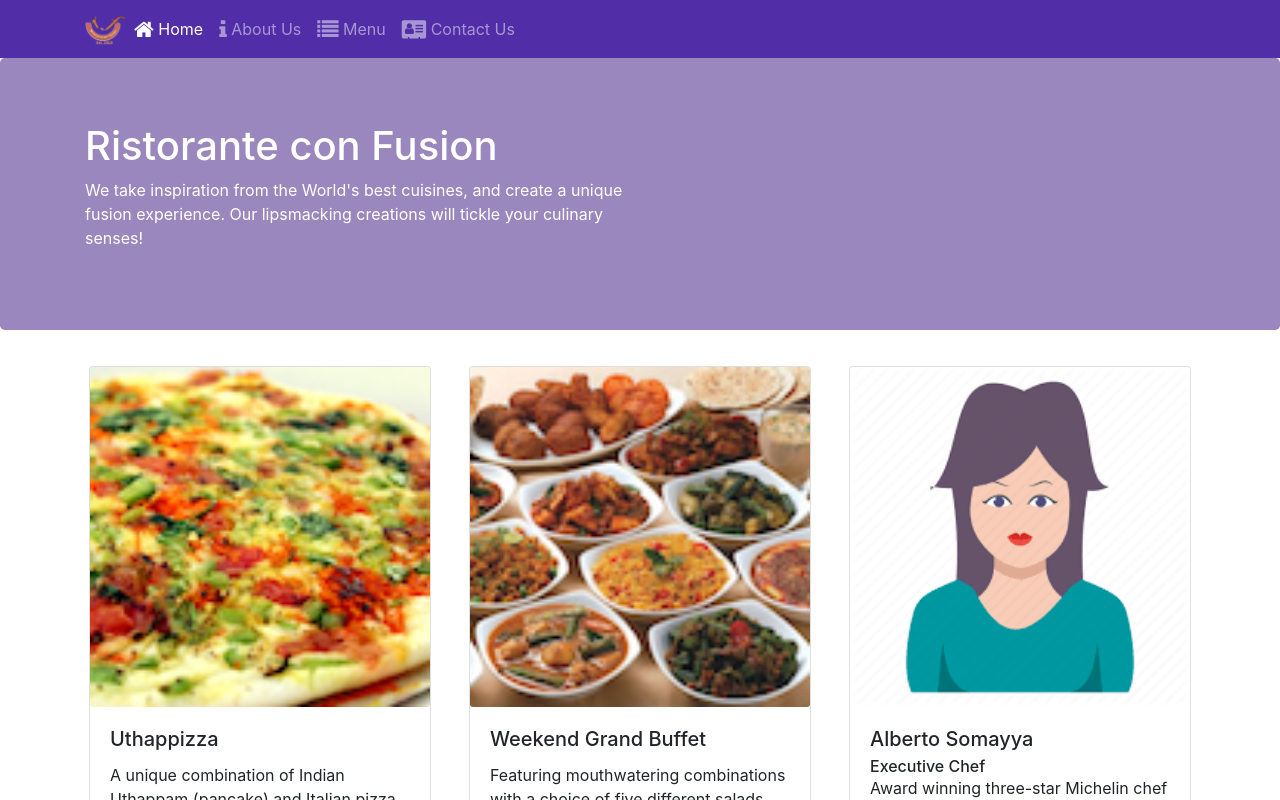
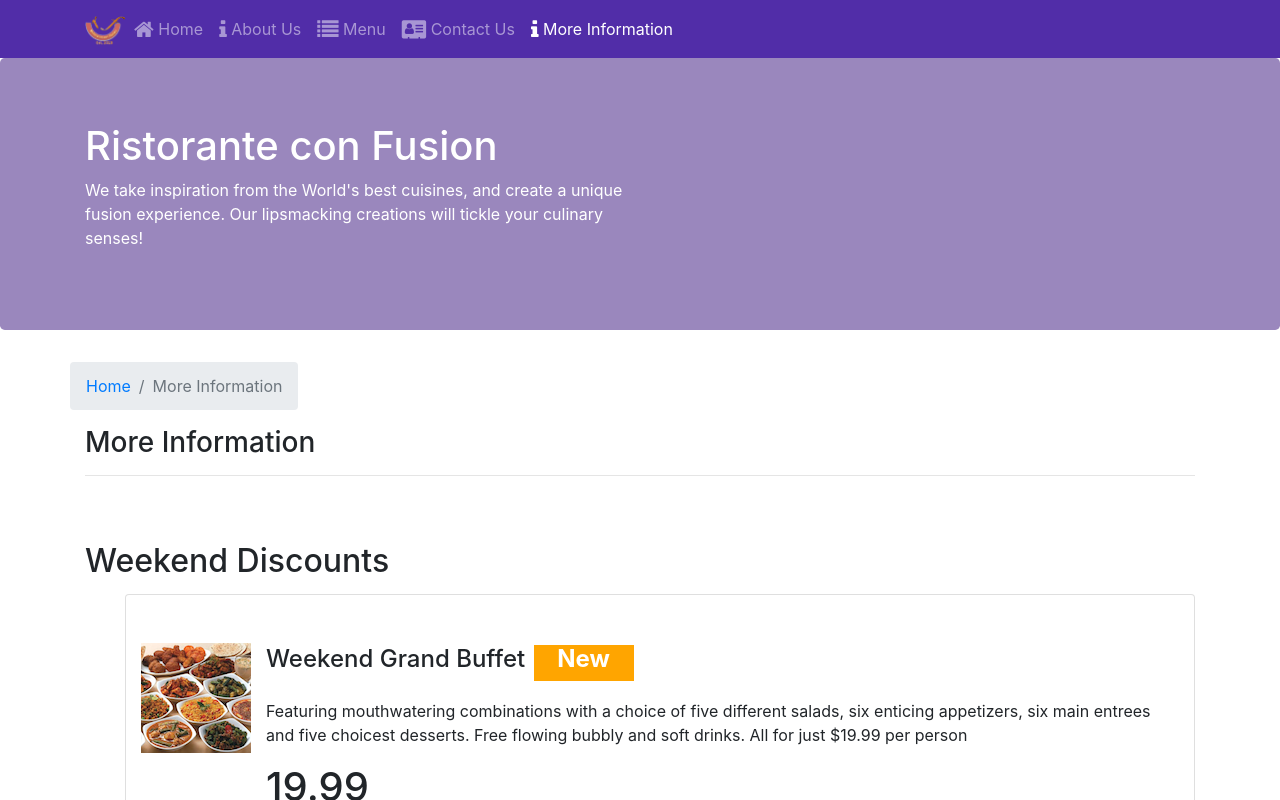
Before and after one commit to codershona/restaurant_react, a React (Create React App) app: page /moreinformation in a window 1280 px wide. Before the commit this address led to /home. Shown: the top 800 px of the page. Built offline with nearby package versions, Linux system fonts and the light colour scheme.

Commit message:
moreinformation component react router and single app builded

```diff
--- a/src/App.css
+++ b/src/App.css
@@ -36,3 +36,15 @@
 .navbar-dark {
     background-color: #512DA8;
 }
+
+
+label {
+
+    border: 2px solid white;
+    width: 104px;
+    height: 40px;
+    font-weight: bold;
+    text-align: center;
+    color: white;
+    background-color: orange;
+}
--- a/src/components/HeaderComponent.js
+++ b/src/components/HeaderComponent.js
@@ -39,6 +39,9 @@ class Header extends Component {
                             <NavItem>
                                 <NavLink className="nav-link" to='/contactus'><span className="fa fa-address-card fa-lg"></span> Contact Us</NavLink>
                             </NavItem>
+                            <NavItem>
+                                <NavLink className="nav-link" to='/moreinformation'><span className="fa fa-info fa-lg"></span> More Information</NavLink>
+                            </NavItem>
                             </Nav>
                         </Collapse>
                     </div>
--- a/src/components/MainComponent.js
+++ b/src/components/MainComponent.js
@@ -19,6 +19,8 @@ import { Switch, Route, Redirect } from 'react-router-dom';
 import Contact from './ContactComponent';
 
 import About from './AboutComponent';
+
+import MoreInfo from './MoreInformationComponent';
 
 
 
@@ -78,6 +80,11 @@ class Main extends Component {
         <Route exact path="/aboutus" component={() =>
             <About leaders={this.state.leaders} />} />
 
+            <Route exact path="/moreinformation" component={() =>
+            <MoreInfo promotions={this.state.promotions} />} />
+
+
+
 
 
         <Route exact path='/contactus' component={Contact} />} />
--- /dev/null
+++ b/src/components/MoreInformationComponent.js
@@ -0,0 +1,70 @@
+import React from 'react';
+import { Breadcrumb, BreadcrumbItem, Card, Media } from 'reactstrap';
+import { Link } from 'react-router-dom';
+
+function RenderPromotion({ promotion }) {
+    return(
+
+        <Card>
+        <div key={promotion.id} className="col-12 mt-5">
+
+            <Media tag="li">
+                <Media left middle>
+                    <Media object src={promotion.image} alt={promotion.name} />
+                </Media>
+                <Media body className="col-12">
+                    <Media heading>{promotion.name} <label>{promotion.label}</label></Media>
+
+                    <p>{promotion.description}</p>
+
+                    <h1>{promotion.price}</h1>
+                </Media>
+            </Media>
+
+        </div>
+
+        </Card>
+    );
+}
+
+
+
+function MoreInfo(props) {
+
+    const promotions = props.promotions.map((promotion) => {
+        return (
+            <RenderPromotion promotion={promotion} />
+        );
+    });
+
+
+    return(
+        <div className="container">
+            <div className="row">
+                <Breadcrumb>
+                    <BreadcrumbItem><Link to="/home">Home</Link></BreadcrumbItem>
+                    <BreadcrumbItem active>More Information</BreadcrumbItem>
+                </Breadcrumb>
+                <div className="col-12">
+                    <h3>More Information</h3>
+                    <hr />
+                </div>
+            </div>
+
+            <div className="row row-content">
+                <div className="col-12">
+                    <h2>Weekend Discounts</h2>
+                </div>
+                <div className="col-12">
+                    <Media list>
+
+                       {promotions}
+
+                    </Media>
+                </div>
+            </div>
+        </div>
+    );
+}
+
+export default MoreInfo;
```
